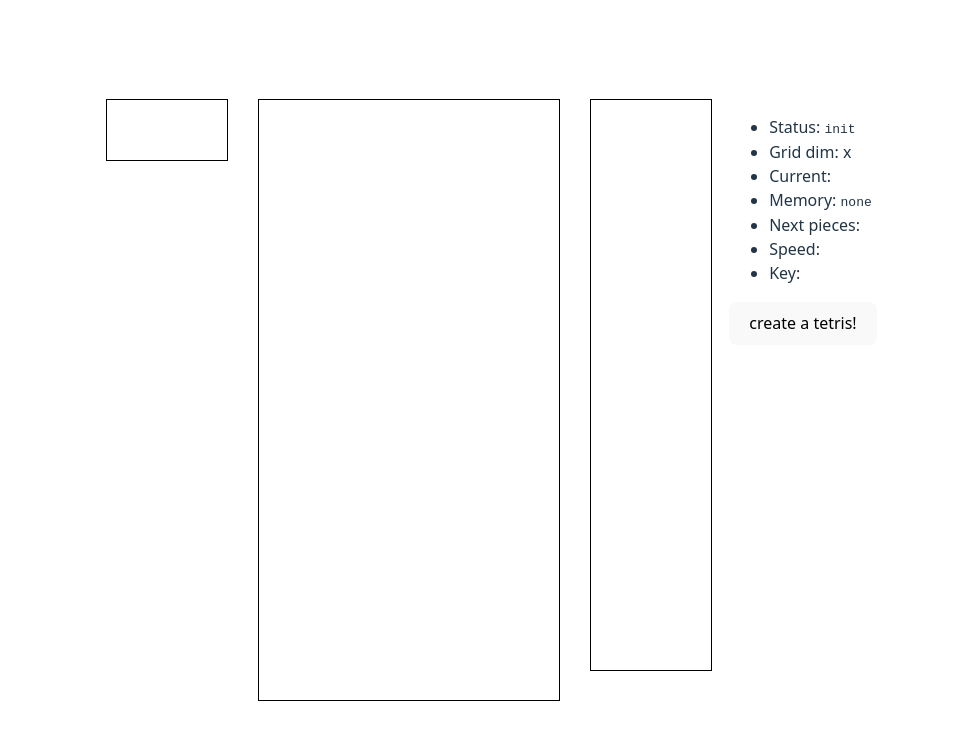
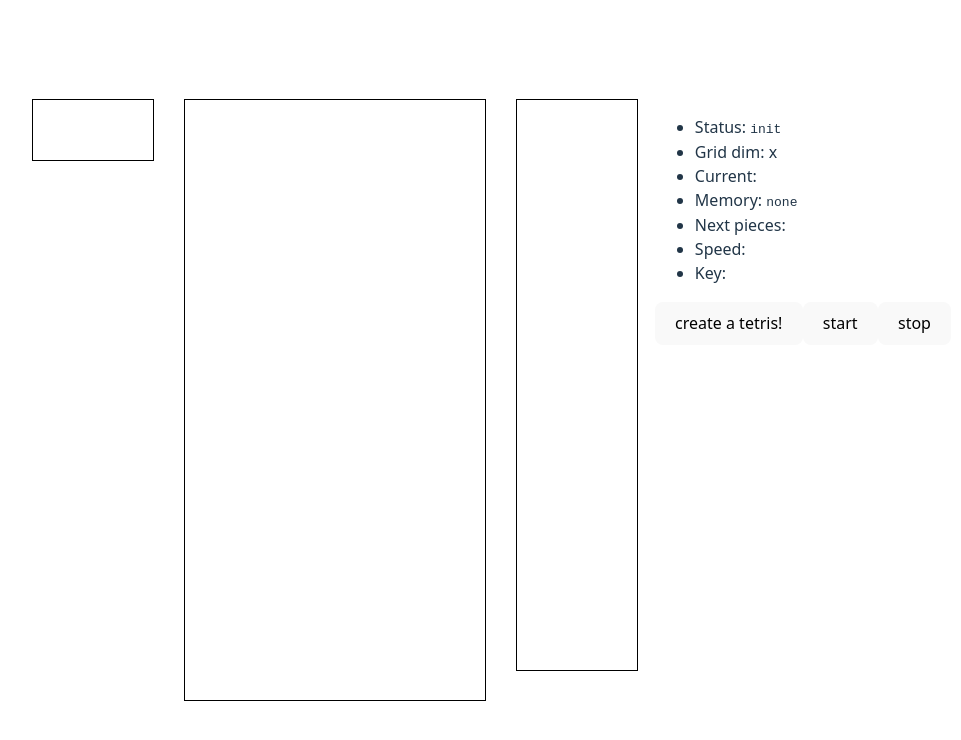
Before and after one commit to veryz/tetris, a React (Vite) app: page / in a window 1280 px wide. Shown: the top 740 px of the page, without its empty margins (155-1116 px from the left). Built offline with nearby package versions, Linux system fonts and the light colour scheme.

Commit message:
feat: allow to start/stop the game

```diff
--- a/src/App.tsx
+++ b/src/App.tsx
@@ -116,6 +116,8 @@ function App() {
           </ul>
 
           <button onClick={generateTetris}>create a tetris!</button>
+          <button onClick={() => tetris?.start()}>start</button>
+          <button onClick={() => tetris?.stop()}>stop</button>
         </div>
       </div>
     </>
```
